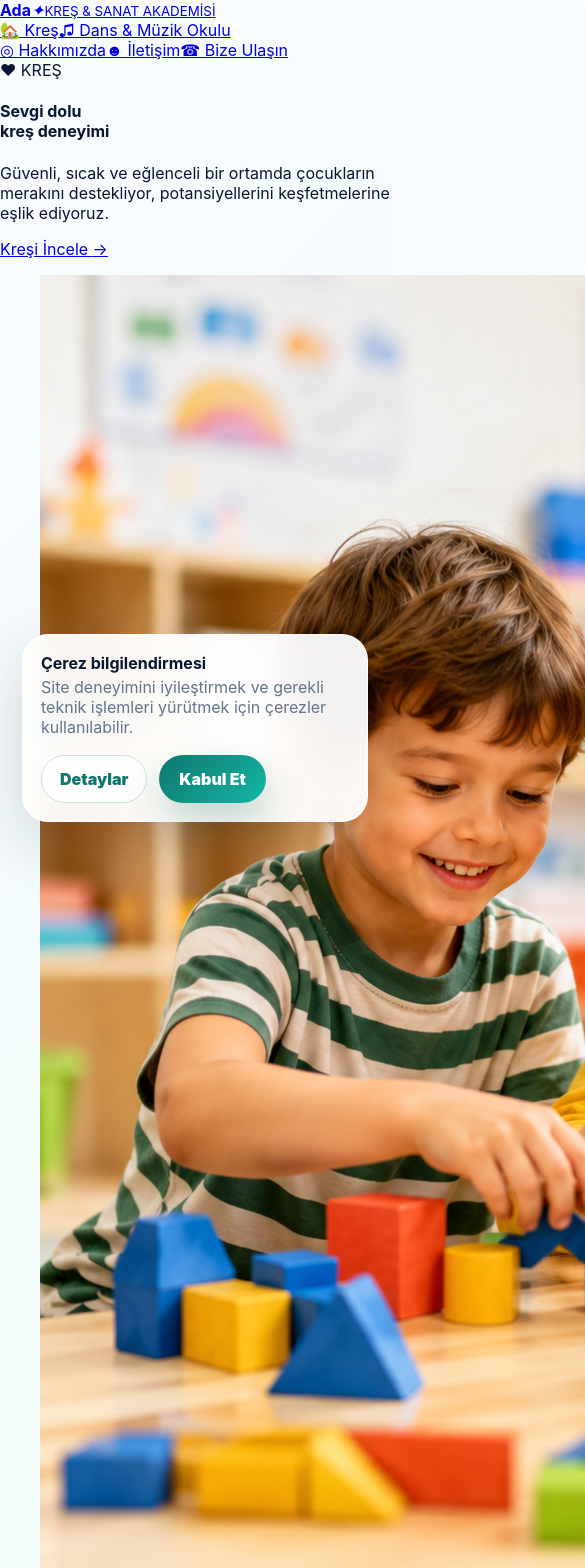
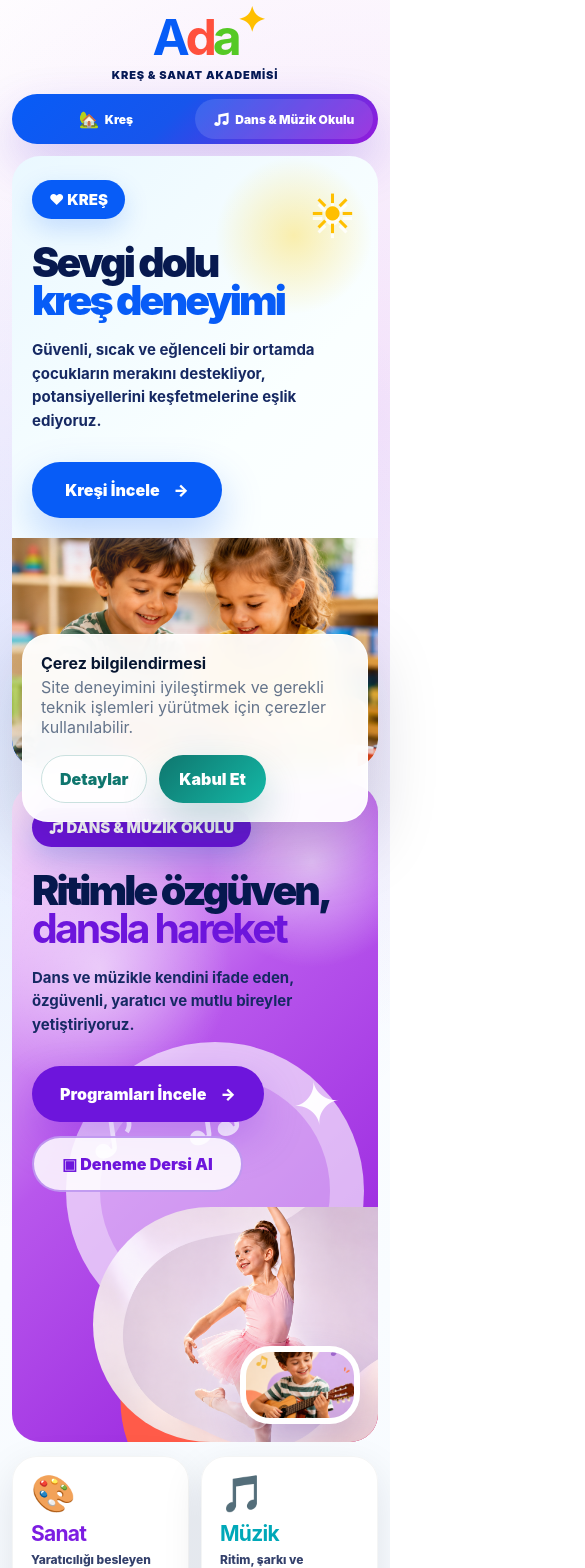
Before and after one commit to furukcell/FK-Service-Templates, a Next.js app in the folder apps/web/: page /ada-yeni in a window 390 px wide. Shown: the top 1568 px of the page, 585 px wide, since content can reach past the window. Built offline with nearby package versions, Linux system fonts and the light colour scheme; no server answers.

Commit message:
Restyle ada-yeni as distinct poster landing

```diff
--- a/apps/web/src/styles/ada-yeni-reference.css
+++ b/apps/web/src/styles/ada-yeni-reference.css
@@ -1,59 +1,59 @@
-.adaNewPage {
+.adaPosterPage {
   min-height: 100vh;
-  padding: 26px clamp(18px, 3vw, 48px) 0;
+  padding: 24px clamp(18px, 3vw, 48px) 0;
   color: #061a55;
   background:
-    radial-gradient(circle at 4% 24%, rgba(0, 96, 255, .11), transparent 23%),
+    radial-gradient(circle at 5% 24%, rgba(0, 96, 255, .10), transparent 23%),
     radial-gradient(circle at 94% 14%, rgba(174, 29, 218, .13), transparent 24%),
-    radial-gradient(circle at 92% 82%, rgba(0, 190, 180, .13), transparent 24%),
+    radial-gradient(circle at 90% 82%, rgba(0, 190, 180, .13), transparent 24%),
     linear-gradient(180deg, #ffffff 0%, #f7fbff 58%, #ffffff 100%);
   overflow-x: hidden;
 }
 
-.adaNewPage * { box-sizing: border-box; }
+.adaPosterPage * { box-sizing: border-box; }
 
-.adaNewCanvas {
+.adaPosterShell {
   width: min(1640px, 96vw);
   margin: 0 auto;
   position: relative;
 }
 
-.adaNewHeader,
-.adaNewTabs,
-.adaNewLinks,
-.adaNewActions,
-.adaNewFeatures,
-.adaNewInfoRow,
-.adaNewTrust,
-.adaNewFooter,
-.adaNewFooter article {
+.adaPosterHeader,
+.adaPosterTabs,
+.adaPosterLinks,
+.adaPosterActions,
+.adaPosterFeatures,
+.adaPosterInfoRow,
+.adaPosterTrust,
+.adaPosterFooter,
+.adaPosterFooter article {
   display: flex;
   align-items: center;
 }
 
-.adaNewHeader {
-  min-height: 112px;
+.adaPosterHeader {
+  min-height: 106px;
   justify-content: space-between;
-  gap: 36px;
+  gap: 34px;
   padding-bottom: 12px;
 }
 
-.adaNewLogo,
-.adaNewTabs a,
-.adaNewLinks a,
-.adaNewPrimary,
-.adaNewPurple,
-.adaNewOutline,
-.adaNewCta a {
+.adaPosterLogo,
+.adaPosterTabs a,
+.adaPosterLinks a,
+.adaPosterPrimary,
+.adaPosterPurple,
+.adaPosterOutline,
+.adaPosterCta a {
   text-decoration: none;
 }
 
-.adaNewLogo {
+.adaPosterLogo {
   min-width: 310px;
   color: #061a55;
 }
 
-.adaNewLogoText {
+.adaPosterLogoText {
   position: relative;
   display: inline-flex;
   align-items: baseline;
@@ -63,11 +63,11 @@
   font-weight: 950;
 }
 
-.adaNewLogoText b:nth-child(1) { color: #075cf7; }
-.adaNewLogoText b:nth-child(2) { color: #ff503d; }
-.adaNewLogoText b:nth-child(3) { color: #55c925; }
+.adaPosterLogoText b:nth-child(1) { color: #075cf7; }
+.adaPosterLogoText b:nth-child(2) { color: #ff503d; }
+.adaPosterLogoText b:nth-child(3) { color: #55c925; }
 
-.adaNewLogoText i {
+.adaPosterLogoText i {
   position: absolute;
   right: -24px;
   top: -12px;
@@ -76,7 +76,7 @@
   font-style: normal;
 }
 
-.adaNewLogo small {
+.adaPosterLogo small {
   display: block;
   margin-top: 9px;
   font-size: 14px;
@@ -84,8 +84,8 @@
   letter-spacing: .075em;
 }
 
-.adaNewTabs {
-  width: min(640px, 42vw);
+.adaPosterTabs {
+  width: min(650px, 42vw);
   min-height: 66px;
   padding: 6px;
   border-radius: 999px;
@@ -93,7 +93,7 @@
   box-shadow: 0 20px 48px rgba(85, 43, 210, .23);
 }
 
-.adaNewTabs a {
+.adaPosterTabs a {
   flex: 1;
   height: 54px;
   display: inline-flex;
@@ -106,21 +106,18 @@
   font-weight: 950;
 }
 
-.adaNewTabs a:not(.isActive) {
-  background: rgba(255, 255, 255, .12);
-}
+.adaPosterTabs a:not(.isActive) { background: rgba(255, 255, 255, .12); }
+.adaPosterTabs span { font-size: 25px; }
 
-.adaNewTabs span { font-size: 25px; }
-
-.adaNewLinks {
+.adaPosterLinks {
   gap: 20px;
   font-size: 14px;
   font-weight: 950;
 }
 
-.adaNewLinks a { color: #07194f; white-space: nowrap; }
+.adaPosterLinks a { color: #07194f; white-space: nowrap; }
 
-.adaNewContact {
+.adaPosterContact {
   padding: 14px 22px;
   border-radius: 999px;
   color: #fff !important;
@@ -128,7 +125,7 @@
   box-shadow: 0 14px 32px rgba(255, 80, 61, .23);
 }
 
-.adaNewHero {
+.adaPosterHero {
   display: grid;
   grid-template-columns: 1fr 1fr;
   gap: 0;
@@ -137,22 +134,27 @@
   z-index: 2;
 }
 
-.adaNewPanel {
-  min-height: 520px;
+.adaPosterPanel {
+  min-height: 508px;
   position: relative;
   overflow: hidden;
-  padding: 54px 60px 52px;
+  display: grid;
+  align-items: center;
 }
 
-.adaNewKresPanel {
+.adaPosterKresPanel {
+  grid-template-columns: minmax(310px, .82fr) minmax(390px, 1fr);
+  padding: 52px 0 48px 58px;
   border-radius: 62px 0 0 62px;
   background:
-    radial-gradient(circle at 73% 15%, rgba(255, 217, 59, .42), transparent 13%),
-    radial-gradient(circle at 4% 92%, rgba(7, 92, 247, .36), transparent 21%),
+    radial-gradient(circle at 77% 13%, rgba(255, 217, 59, .42), transparent 13%),
+    radial-gradient(circle at 7% 92%, rgba(7, 92, 247, .36), transparent 21%),
     linear-gradient(135deg, #eaf8ff 0%, #faffff 52%, #ffffff 100%);
 }
 
-.adaNewArtPanel {
+.adaPosterArtPanel {
+  grid-template-columns: minmax(365px, .96fr) minmax(360px, .86fr);
+  padding: 52px 0 48px 60px;
   border-radius: 0 62px 62px 0;
   background:
     radial-gradient(circle at 82% 12%, rgba(255,255,255,.58), transparent 16%),
@@ -160,13 +162,21 @@
     linear-gradient(135deg, #ffe9ff 0%, #b857ec 42%, #9017db 100%);
 }
 
-.adaNewHeroText {
+.adaPosterTextBlock {
   position: relative;
-  z-index: 7;
-  max-width: 420px;
+  z-index: 10;
+  min-width: 0;
 }
 
-.adaNewBadge {
+.adaPosterKresText {
+  max-width: 390px;
+}
+
+.adaPosterArtText {
+  max-width: 480px;
+}
+
+.adaPosterBadge {
   display: inline-flex;
   align-items: center;
   gap: 9px;
@@ -179,48 +189,39 @@
   box-shadow: 0 10px 26px rgba(7, 92, 247, .18);
 }
 
-.adaNewPurpleBadge { background: #6d15dc; }
+.adaPosterPurpleBadge { background: #6d15dc; }
 
-.adaNewHero h1,
-.adaNewHero h2 {
-  margin: 26px 0 18px;
+.adaPosterHero h1,
+.adaPosterHero h2 {
+  margin: 24px 0 18px;
   color: #07194f;
-  font-size: clamp(56px, 4.55vw, 78px);
+  font-size: clamp(50px, 4.35vw, 74px);
   line-height: .94;
   letter-spacing: -.07em;
   font-weight: 950;
 }
 
-.adaNewKresPanel h1 {
-  color: #075cf7;
-  max-width: 430px;
-}
+.adaPosterKresPanel h1 { color: #075cf7; }
+.adaPosterKresPanel h1::first-line { color: #07194f; }
 
-.adaNewKresPanel h1::first-line { color: #07194f; }
-
-.adaNewArtPanel h2 {
-  max-width: 520px;
-  color: #07194f;
-}
-
-.adaNewArtPanel h2 strong {
+.adaPosterArtPanel h2 strong {
   color: #6d15dc;
   font-style: normal;
 }
 
-.adaNewHero p {
-  max-width: 380px;
+.adaPosterHero p {
+  max-width: 360px;
   margin: 0 0 29px;
   color: #162963;
-  font-size: 16.5px;
+  font-size: 16px;
   line-height: 1.58;
   font-weight: 750;
 }
 
-.adaNewPrimary,
-.adaNewPurple,
-.adaNewOutline,
-.adaNewCta a {
+.adaPosterPrimary,
+.adaPosterPurple,
+.adaPosterOutline,
+.adaPosterCta a {
   min-height: 56px;
   display: inline-flex;
   align-items: center;
@@ -232,150 +233,110 @@
   font-weight: 950;
 }
 
-.adaNewPrimary {
+.adaPosterPrimary {
   min-width: 190px;
   color: #fff;
   background: #075cf7;
   box-shadow: 0 18px 42px rgba(7, 92, 247, .26);
 }
 
-.adaNewPurple {
+.adaPosterPurple {
   color: #fff;
   background: #6d15dc;
   box-shadow: 0 18px 42px rgba(109, 21, 220, .25);
 }
 
-.adaNewOutline {
+.adaPosterOutline {
   color: #6d15dc;
   background: rgba(255,255,255,.86);
   border: 2px solid rgba(109, 21, 220, .40);
 }
 
-.adaNewActions { gap: 14px; flex-wrap: wrap; }
+.adaPosterActions { gap: 14px; flex-wrap: wrap; }
 
-.adaNewDecor,
-.adaNewDoodle,
-.adaNewNotes,
-.adaNewKresPhoto,
-.adaNewBalePhoto,
-.adaNewGuitarPhoto {
-  position: absolute;
+.adaPosterKresImage,
+.adaPosterStage,
+.adaPosterBaleImage,
+.adaPosterGuitarCard,
+.adaPosterSun,
+.adaPosterCloud,
+.adaPosterBlueShape,
+.adaPosterTealShape,
+.adaPosterCoralShape,
+.adaPosterNotes {
+  position: relative;
   pointer-events: none;
 }
 
-.adaNewBlueBlob {
-  left: -108px;
-  bottom: -74px;
-  width: 290px;
-  height: 290px;
-  border-radius: 999px;
-  background: #075cf7;
+.adaPosterKresImage {
+  z-index: 4;
+  align-self: end;
+  width: 100%;
+  height: 360px;
+  margin: 0;
+  overflow: hidden;
+  border-radius: 118px 0 0 46px;
+  clip-path: polygon(10% 0, 100% 0, 100% 100%, 0 100%, 0 23%);
 }
 
-.adaNewCoralBlob {
-  right: -72px;
-  bottom: -70px;
-  width: 330px;
-  height: 235px;
-  border-radius: 999px;
-  background: #ff5b49;
-  transform: rotate(-9deg);
-}
-
-.adaNewSun {
-  z-index: 8;
-  top: 80px;
-  left: 52%;
-  color: #ffbf00;
-  font-size: 70px;
-  filter: drop-shadow(0 5px 0 rgba(255,255,255,.82));
-}
-
-.adaNewCloud {
-  z-index: 8;
-  top: 138px;
-  left: 46%;
-  color: rgba(255,255,255,.95);
-  font-size: 38px;
-}
-
-.adaNewNotes {
-  z-index: 8;
-  top: 74px;
-  right: 34px;
-  color: rgba(255,255,255,.95);
-  font-size: 62px;
-  letter-spacing: 18px;
-  transform: rotate(-8deg);
-}
-
-.adaNewKresPhoto {
-  z-index: 4;
-  right: 0;
-  bottom: 0;
-  width: 57%;
-  height: 80%;
-  margin: 0;
-  overflow: hidden;
-  border-top-left-radius: 120px;
-  border-bottom-left-radius: 28px;
-  clip-path: ellipse(86% 78% at 64% 52%);
-}
-
-.adaNewKresPhoto img,
-.adaNewBalePhoto img,
-.adaNewGuitarPhoto img,
-.adaNewCta img {
+.adaPosterKresImage img,
+.adaPosterBaleImage img,
+.adaPosterGuitarCard img,
+.adaPosterCta img {
   width: 100%;
   height: 100%;
   display: block;
   object-fit: cover;
 }
 
-.adaNewKresPhoto::after {
+.adaPosterKresImage::after {
   content: "";
   position: absolute;
   inset: 0;
-  background: linear-gradient(90deg, rgba(234,248,255,.78), rgba(255,255,255,.20) 35%, transparent 60%);
+  background: linear-gradient(90deg, rgba(234,248,255,.18), transparent 44%);
 }
 
-.adaNewBalePhoto {
-  z-index: 4;
+.adaPosterStage {
+  z-index: 5;
+  align-self: stretch;
+  min-height: 420px;
+  isolation: isolate;
+}
+
+.adaPosterStage::before {
+  content: "";
+  position: absolute;
+  right: 22px;
+  top: 42px;
+  width: 360px;
+  height: 360px;
+  border-radius: 999px;
+  background: rgba(255,255,255,.45);
+  border: 34px solid rgba(255,255,255,.34);
+  z-index: 1;
+}
+
+.adaPosterBaleImage {
+  position: absolute;
+  z-index: 3;
   right: 0;
-  bottom: 0;
-  width: 48%;
-  height: 92%;
+  bottom: -48px;
+  width: 340px;
+  height: 455px;
   margin: 0;
   overflow: hidden;
-  border-top-left-radius: 999px;
-  border-bottom-left-radius: 999px;
-  clip-path: ellipse(80% 80% at 70% 53%);
+  border-radius: 999px 0 58px 999px;
 }
 
-.adaNewBalePhoto img { object-position: center 30%; }
-
-.adaNewBalePhoto::before {
-  content: "";
-  position: absolute;
-  inset: 8% 5% 6% -8%;
-  z-index: 2;
-  border-radius: 999px;
-  background: rgba(255,255,255,.22);
-  border: 28px solid rgba(255,255,255,.45);
+.adaPosterBaleImage img {
+  object-position: center 30%;
 }
 
-.adaNewBalePhoto::after {
-  content: "";
+.adaPosterGuitarCard {
   position: absolute;
-  inset: 0;
-  z-index: 3;
-  background: linear-gradient(90deg, rgba(255,255,255,.58), rgba(255,255,255,.05) 45%, transparent 72%);
-}
-
-.adaNewGuitarPhoto {
-  z-index: 9;
-  right: 25%;
-  bottom: 15%;
+  z-index: 6;
+  right: 236px;
+  bottom: 72px;
   width: 164px;
   height: 104px;
   margin: 0;
@@ -386,176 +347,296 @@
   box-shadow: 0 18px 40px rgba(61, 19, 132, .25);
 }
 
-.adaNewGuitarPhoto img { object-position: center center; }
-
-.adaNewFeatures {
-  width: min(1480px, 90vw);
-  margin: -36px auto 0;
-  position: relative;
-  z-index: 10;
-  gap: 22px;
+.adaPosterSun {
+  position: absolute;
+  z-index: 11;
+  top: 78px;
+  left: 47%;
+  color: #ffbf00;
+  font-size: 70px;
+  filter: drop-shadow(0 5px 0 rgba(255,255,255,.82));
 }
 
-.adaNewFeature {
-  flex: 1;
-  min-height: 126px;
-  padding: 21px 24px;
-  border-radius: 27px;
-  background: rgba(255,255,255,.96);
-  border: 1px solid rgba(15, 23, 42, .06);
-  box-shadow: 0 16px 42px rgba(15, 23, 42, .095);
+.adaPosterCloud {
+  position: absolute;
+  z-index: 11;
+  top: 142px;
+  left: 40%;
+  color: rgba(255,255,255,.95);
+  font-size: 38px;
 }
 
-.adaNewFeature b {
+.adaPosterBlueShape {
+  position: absolute;
+  left: -120px;
+  bottom: -82px;
+  width: 300px;
+  height: 300px;
+  border-radius: 999px;
+  background: #075cf7;
+}
+
+.adaPosterTealShape {
+  position: absolute;
+  right: 10%;
+  bottom: -64px;
+  width: 150px;
+  height: 130px;
+  border-radius: 999px 999px 0 0;
+  background: #29c6c7;
+}
+
+.adaPosterCoralShape {
+  position: absolute;
+  right: -72px;
+  bottom: -70px;
+  width: 330px;
+  height: 235px;
+  border-radius: 999px;
+  background: #ff5b49;
+  transform: rotate(-9deg);
+}
+
+.adaPosterNotes {
+  position: absolute;
+  z-index: 8;
+  top: 58px;
+  right: 20px;
+  color: rgba(255,255,255,.96);
+  font-size: 60px;
+  letter-spacing: 16px;
+  transform: rotate(-8deg);
+}
+
+.adaPosterFeatures {
+  width: min(1480px, 90vw);
+  margin: -32px auto 0;
+  display: grid;
+  grid-template-columns: repeat(5, minmax(0, 1fr));
+  gap: 22px;
+  position: relative;
+  z-index: 20;
+}
+
+.adaPosterFeature {
+  min-height: 118px;
+  padding: 20px 22px;
+  border-radius: 25px;
+  background: rgba(255,255,255,.97);
+  box-shadow: 0 14px 40px rgba(15, 23, 42, .10);
+  border: 1px solid rgba(15, 23, 42, .045);
+}
+
+.adaPosterFeature b {
   display: block;
-  font-size: 39px;
+  font-size: 36px;
   line-height: 1;
 }
 
-.adaNewFeature h3 {
-  margin: 11px 0 6px;
-  font-size: 22px;
+.adaPosterFeature h3 {
+  margin: 10px 0 5px;
+  font-size: 21px;
   letter-spacing: -.035em;
 }
 
-.adaNewFeature p {
+.adaPosterFeature p {
   margin: 0;
-  color: #33426f;
+  color: #34416c;
   font-size: 12px;
   line-height: 1.42;
   font-weight: 760;
 }
 
-.adaNewFeature i {
+.adaPosterFeature i {
   display: block;
   width: 38px;
   height: 4px;
-  margin-top: 12px;
+  margin-top: 11px;
   border-radius: 999px;
 }
 
-.tone-purple h3 { color: #7c1de2; } .tone-purple i { background: #7c1de2; }
-.tone-teal h3 { color: #00a8b8; } .tone-teal i { background: #00a8b8; }
-.tone-orange h3 { color: #f97316; } .tone-orange i { background: #f97316; }
-.tone-blue h3 { color: #2563eb; } .tone-blue i { background: #2563eb; }
-.tone-pink h3 { color: #ec4899; } .tone-pink i { background: #ec4899; }
+.adaPosterFeature.tone-purple h3 { color: #7c1de2; }
+.adaPosterFeature.tone-purple i { background: #7c1de2; }
+.adaPosterFeature.tone-teal h3 { color: #00a8b8; }
+.adaPosterFeature.tone-teal i { background: #00a8b8; }
+.adaPosterFeature.tone-orange h3 { color: #f97316; }
+.adaPosterFeature.tone-orange i { background: #f97316; }
+.adaPosterFeature.tone-blue h3 { color: #2563eb; }
+.adaPosterFeature.tone-blue i { background: #2563eb; }
+.adaPosterFeature.tone-pink h3 { color: #ec4899; }
+.adaPosterFeature.tone-pink i { background: #ec4899; }
 
-.adaNewInfoRow {
-  width: min(1560px, 94vw);
-  margin: 24px auto 0;
+.adaPosterInfoRow {
   display: grid;
-  grid-template-columns: 1.2fr .8fr;
-  gap: 22px;
+  grid-template-columns: 1.22fr .78fr;
+  gap: 20px;
   align-items: stretch;
+  margin-top: 22px;
 }
 
-.adaNewTrust {
+.adaPosterTrust {
   display: grid;
   grid-template-columns: repeat(4, minmax(0, 1fr));
-  gap: 0;
-  padding: 25px;
-  border-radius: 30px;
-  background: rgba(255,255,255,.95);
+  padding: 22px;
+  border-radius: 28px;
+  background: rgba(255,255,255,.96);
   box-shadow: 0 16px 44px rgba(15, 23, 42, .075);
 }
 
-.adaNewTrust article {
-  padding: 4px 20px;
-  border-right: 1px dashed rgba(93, 95, 239, .23);
+.adaPosterTrust article {
+  padding: 4px 18px;
+  border-right: 1px dashed rgba(93,95,239,.22);
 }
 
-.adaNewTrust article:last-child { border-right: 0; }
-.adaNewTrust b { display: block; font-size: 36px; }
-.adaNewTrust h3 { margin: 8px 0 6px; color: #075cf7; font-size: 17px; }
-.adaNewTrust p { margin: 0; color: #34416c; font-size: 12px; line-height: 1.48; font-weight: 700; }
+.adaPosterTrust article:last-child { border-right: 0; }
+.adaPosterTrust b { display: block; font-size: 34px; }
+.adaPosterTrust h3 { margin: 8px 0 6px; color: #075cf7; font-size: 16px; }
+.adaPosterTrust p { margin: 0; color: #34416c; font-size: 12px; line-height: 1.5; font-weight: 700; }
 
-.adaNewCta {
-  min-height: 180px;
+.adaPosterCta {
+  min-height: 166px;
+  padding: 24px 24px 20px;
+  border-radius: 30px;
   position: relative;
-  overflow: hidden;
   display: flex;
   align-items: center;
-  padding: 26px 28px;
-  border-radius: 32px;
+  overflow: hidden;
   background:
-    radial-gradient(circle at 86% 14%, rgba(255,255,255,.45), transparent 24%),
+    radial-gradient(circle at 84% 18%, rgba(255,255,255,.42), transparent 22%),
     linear-gradient(135deg, #ffd43b, #ffb703);
   box-shadow: 0 18px 45px rgba(245, 158, 11, .17);
 }
 
-.adaNewCta > div { position: relative; z-index: 4; }
-.adaNewCta h2 { margin: 0 0 18px; max-width: 290px; font-size: clamp(30px, 2.7vw, 40px); line-height: 1; letter-spacing: -.05em; }
-.adaNewCta a { min-height: 50px; color: #fff; background: #ff503d; box-shadow: 0 14px 34px rgba(255, 80, 61, .22); }
-.adaNewCta figure { position: absolute; right: 0; bottom: 0; width: 48%; height: 112%; margin: 0; overflow: hidden; border-radius: 30px; }
-.adaNewCta img { object-position: center 36%; }
+.adaPosterCta h2 {
+  position: relative;
+  z-index: 4;
+  max-width: 260px;
+  margin: 0 0 16px;
+  color: #07194f;
+  font-size: clamp(28px, 2.65vw, 38px);
+  line-height: 1;
+  letter-spacing: -.045em;
+}
 
-.adaNewFooter {
-  width: min(1640px, 96vw);
-  min-height: 112px;
-  margin: 22px auto 0;
+.adaPosterCta a {
+  position: relative;
+  z-index: 4;
+  min-height: 48px;
+  color: #fff;
+  background: #ff503d;
+  box-shadow: 0 14px 34px rgba(255, 80, 61, .22);
+  font-size: 15px;
+}
+
+.adaPosterCta figure {
+  position: absolute;
+  right: 0;
+  bottom: 0;
+  width: 47%;
+  height: 112%;
+  margin: 0;
+  overflow: hidden;
+  border-radius: 30px;
+}
+
+.adaPosterCta img {
+  object-position: center 36%;
+}
+
+.adaPosterFooter {
+  min-height: 108px;
+  margin-top: 20px;
+  padding: 22px 34px;
+  border-radius: 44px 44px 0 0;
+  display: flex;
   gap: 34px;
-  padding: 24px 38px;
-  border-radius: 46px 46px 0 0;
   color: #fff;
   background:
     radial-gradient(circle at 82% 20%, rgba(56, 189, 248, .56), transparent 32%),
     linear-gradient(135deg, #064ce7 0%, #0047db 54%, #009bff 100%);
 }
 
-.adaNewFooter article { gap: 13px; }
-.adaNewFooter b { width: 52px; height: 52px; flex: 0 0 auto; display: grid; place-items: center; border-radius: 999px; background: #fff; color: #075cf7; font-size: 24px; }
-.adaNewFooter h3, .adaNewFooter p { margin: 0; }
-.adaNewFooter h3 { font-size: 16px; }
-.adaNewFooter p { margin-top: 4px; font-size: 12.5px; line-height: 1.38; color: rgba(255,255,255,.88); font-weight: 700; }
-.adaNewFooter > strong { margin-left: auto; font-size: clamp(27px, 2.8vw, 38px); font-weight: 500; font-style: italic; white-space: nowrap; }
+.adaPosterFooter article { gap: 12px; min-width: 0; }
+.adaPosterFooter b {
+  width: 48px;
+  height: 48px;
+  flex: 0 0 auto;
+  display: grid;
+  place-items: center;
+  border-radius: 999px;
+  background: #fff;
+  color: #075cf7;
+  font-size: 22px;
+}
+.adaPosterFooter h3,
+.adaPosterFooter p { margin: 0; }
+.adaPosterFooter h3 { font-size: 15px; }
+.adaPosterFooter p { margin-top: 4px; color: rgba(255,255,255,.88); font-size: 12px; line-height: 1.4; font-weight: 700; }
+.adaPosterFooter > strong {
+  margin-left: auto;
+  font-size: clamp(25px, 2.45vw, 34px);
+  font-weight: 500;
+  font-style: italic;
+  white-space: nowrap;
+}
 
 @media (max-width: 1180px) {
-  .adaNewHeader { flex-wrap: wrap; }
-  .adaNewTabs { order: 3; width: 100%; max-width: none; }
-  .adaNewHero { grid-template-columns: 1fr; gap: 18px; }
-  .adaNewKresPanel, .adaNewArtPanel { border-radius: 42px; }
-  .adaNewFeatures { flex-wrap: wrap; margin-top: 22px; }
-  .adaNewFeature { min-width: calc(33.333% - 18px); }
-  .adaNewInfoRow { grid-template-columns: 1fr; }
-  .adaNewFooter { flex-wrap: wrap; }
-  .adaNewFooter > strong { width: 100%; margin-left: 0; }
+  .adaPosterHeader { flex-wrap: wrap; }
+  .adaPosterTabs { order: 3; width: 100%; }
+  .adaPosterHero { grid-template-columns: 1fr; gap: 16px; }
+  .adaPosterKresPanel,
+  .adaPosterArtPanel { border-radius: 42px; }
+  .adaPosterFeatures { grid-template-columns: repeat(3, minmax(0, 1fr)); margin-top: 18px; }
+  .adaPosterInfoRow { grid-template-columns: 1fr; }
+  .adaPosterFooter { flex-wrap: wrap; }
+  .adaPosterFooter > strong { width: 100%; margin-left: 0; }
 }
 
 @media (max-width: 760px) {
-  .adaNewPage { padding: 12px 12px 0; }
-  .adaNewCanvas { width: 100%; }
-  .adaNewHeader { min-height: auto; gap: 12px; padding-bottom: 14px; }
-  .adaNewLogo { min-width: 0; width: 100%; text-align: center; }
-  .adaNewLogoText { font-size: 50px; }
-  .adaNewLogo small { font-size: 11px; }
-  .adaNewLinks { display: none; }
-  .adaNewTabs { min-height: 50px; padding: 5px; border-radius: 999px; }
-  .adaNewTabs a { height: 40px; gap: 6px; font-size: 12px; }
-  .adaNewTabs span { font-size: 16px; }
-
-  .adaNewPanel { min-height: auto; padding: 24px 20px 245px; border-radius: 28px; }
-  .adaNewHeroText { max-width: none; }
-  .adaNewHero h1, .adaNewHero h2 { margin: 18px 0 14px; font-size: clamp(38px, 10.6vw, 50px); }
-  .adaNewHero p { max-width: none; font-size: 15px; }
-  .adaNewPrimary, .adaNewPurple, .adaNewOutline { min-height: 50px; padding: 0 20px; font-size: 14px; }
-
-  .adaNewKresPhoto, .adaNewBalePhoto { width: 100%; height: 232px; right: 0; bottom: 0; border-radius: 0 0 28px 28px; clip-path: none; }
-  .adaNewBalePhoto { width: 84%; right: 0; border-top-left-radius: 130px; }
-  .adaNewGuitarPhoto { right: 18px; bottom: 18px; width: 118px; height: 76px; border-width: 6px; }
-  .adaNewSun { top: 34px; left: auto; right: 22px; font-size: 44px; }
-  .adaNewCloud { display: none; }
-  .adaNewNotes { top: 38px; right: 12px; font-size: 34px; letter-spacing: 8px; }
-
-  .adaNewFeatures { width: 100%; display: grid; grid-template-columns: repeat(2, minmax(0, 1fr)); gap: 12px; margin-top: 14px; }
-  .adaNewFeature { min-width: 0; min-height: 122px; padding: 18px; border-radius: 22px; }
-  .adaNewFeature b { font-size: 34px; }
-  .adaNewFeature h3 { font-size: 20px; }
-
-  .adaNewInfoRow { width: 100%; margin-top: 16px; gap: 14px; }
-  .adaNewTrust { grid-template-columns: 1fr 1fr; gap: 12px; padding: 16px; border-radius: 24px; }
-  .adaNewTrust article { padding: 14px; border: 0; border-radius: 18px; background: rgba(245,248,255,.9); }
-  .adaNewCta { min-height: 220px; padding: 22px 22px 132px; border-radius: 24px; }
-  .adaNewCta figure { width: 100%; height: 132px; left: 0; right: 0; bottom: 0; border-radius: 0 0 24px 24px; }
-  .adaNewFooter { width: 100%; display: grid; grid-template-columns: 1fr; gap: 16px; padding: 22px; border-radius: 28px 28px 0 0; }
-  .adaNewFooter > strong { font-size: 28px; white-space: normal; }
+  .adaPosterPage { padding: 12px 12px 0; }
+  .adaPosterShell { width: 100%; }
+  .adaPosterHeader { gap: 12px; min-height: auto; padding-top: 8px; }
+  .adaPosterLogo { min-width: 0; width: 100%; text-align: center; }
+  .adaPosterLogoText { font-size: 50px; }
+  .adaPosterLogo small { font-size: 11px; }
+  .adaPosterLinks { display: none; }
+  .adaPosterTabs { min-height: 50px; padding: 5px; }
+  .adaPosterTabs a { height: 40px; gap: 6px; font-size: 12px; }
+  .adaPosterTabs span { font-size: 16px; }
+  .adaPosterKresPanel,
+  .adaPosterArtPanel {
+    grid-template-columns: 1fr;
+    padding: 24px 20px 250px;
+    min-height: auto;
+    border-radius: 28px;
+  }
+  .adaPosterHero h1,
+  .adaPosterHero h2 { font-size: clamp(38px, 10.5vw, 50px); }
+  .adaPosterHero p { font-size: 15px; }
+  .adaPosterKresImage,
+  .adaPosterStage {
+    position: absolute;
+    left: 0;
+    right: 0;
+    bottom: 0;
+    width: 100%;
+    height: 230px;
+  }
+  .adaPosterKresImage {
+    border-radius: 0 0 28px 28px;
+    clip-path: none;
+  }
+  .adaPosterStage::before { width: 230px; height: 230px; right: 14px; top: 20px; }
+  .adaPosterBaleImage { width: 78%; height: 235px; right: 0; bottom: 0; }
+  .adaPosterGuitarCard { width: 120px; height: 78px; right: 18px; bottom: 18px; border-width: 6px; }
+  .adaPosterSun { top: 30px; right: 22px; left: auto; font-size: 44px; }
+  .adaPosterCloud { display: none; }
+  .adaPosterFeatures { width: 100%; grid-template-columns: repeat(2, minmax(0, 1fr)); gap: 12px; margin-top: 14px; }
+  .adaPosterFeature { padding: 18px; min-height: 122px; }
+  .adaPosterTrust { grid-template-columns: 1fr 1fr; gap: 12px; padding: 16px; }
+  .adaPosterTrust article { border: 0; padding: 14px; border-radius: 18px; background: rgba(245,248,255,.9); }
+  .adaPosterCta { min-height: 220px; padding-bottom: 128px; }
+  .adaPosterCta figure { width: 100%; height: 130px; left: 0; right: 0; bottom: 0; border-radius: 0 0 24px 24px; }
+  .adaPosterFooter { display: grid; grid-template-columns: 1fr; gap: 16px; padding: 22px; border-radius: 28px 28px 0 0; }
+  .adaPosterFooter > strong { font-size: 28px; white-space: normal; }
 }
```
